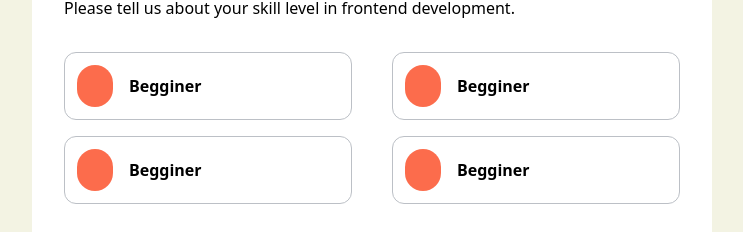
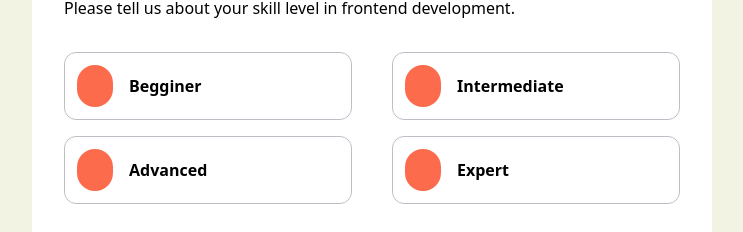
Before and after one commit to idkrian/step-form, a React (Vite) app: page / in a window 1280 px wide. Both pictures are taken after typing "Sample", "name@example.com", "Sample", "Sample" into the empty fields and a click on the button "Next Step". Shown: the part 301-533 px from the top of the page, without its empty margins (268-1011 px from the left). Built offline with nearby package versions, Linux system fonts and the light colour scheme; some icons are missing.

Commit message:
feat: next steps flow

```diff
--- a/src/App.tsx
+++ b/src/App.tsx
@@ -57,7 +57,7 @@ function App() {
               next();
             }
           }}
-          form="PersonalInformation"
+          form={currentStep === 0 ? "PersonalInformation" : ""}
         >
           Next Step
         </button>
--- a/src/atoms/Skill.tsx
+++ b/src/atoms/Skill.tsx
@@ -2,15 +2,16 @@ import { ReactElement } from "react";
 
 interface Props {
   icon: ReactElement;
+  label: string;
 }
-const Skill = ({ icon }: Props) => {
+const Skill = ({ icon, label }: Props) => {
   return (
     <div className="group">
       <div className="p-3 border rounded-xl group-hover:border-salmon border-gray flex align-middle items-center gap-4 cursor-pointer">
         <div className="bg-salmon w-fit p-2 rounded-full text-white">
           {icon}
         </div>
-        <p className="font-semibold">Begginer</p>
+        <p className="font-semibold">{label}</p>
       </div>
     </div>
   );
--- a/src/pages/SkillLevel.tsx
+++ b/src/pages/SkillLevel.tsx
@@ -17,10 +17,13 @@ const SkillLevel = () => {
         }
       />
       <div className="grid grid-cols-2 my-8 gap-y-4 gap-x-10">
-        <Skill icon={<PiPlantBold size={20} />} />
-        <Skill icon={<PiCompassBold size={20} />} />
-        <Skill icon={<PiRocketLaunchBold size={20} />} />
-        <Skill icon={<PiTrophyBold size={20} />} />
+        <Skill icon={<PiPlantBold size={20} />} label={"Begginer"} />
+        <Skill icon={<PiCompassBold size={20} />} label={"Intermediate"} />
+        <Skill icon={<PiRocketLaunchBold size={20} />} label={"Advanced"} />
+        <Skill
+          icon={<PiTrophyBold size={20} label={"Expert"} />}
+          label={"Expert"}
+        />
       </div>
     </div>
   );
```
